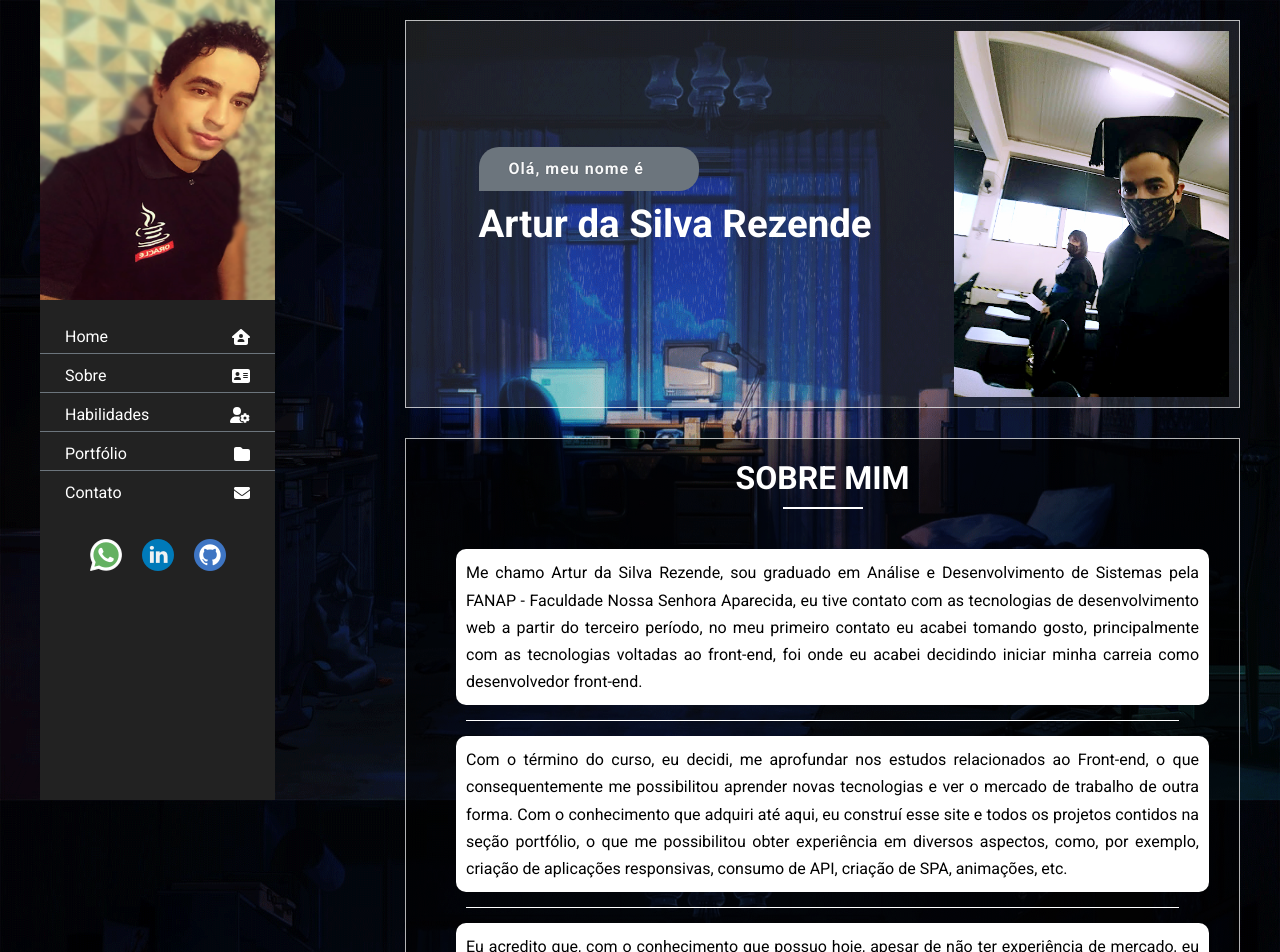
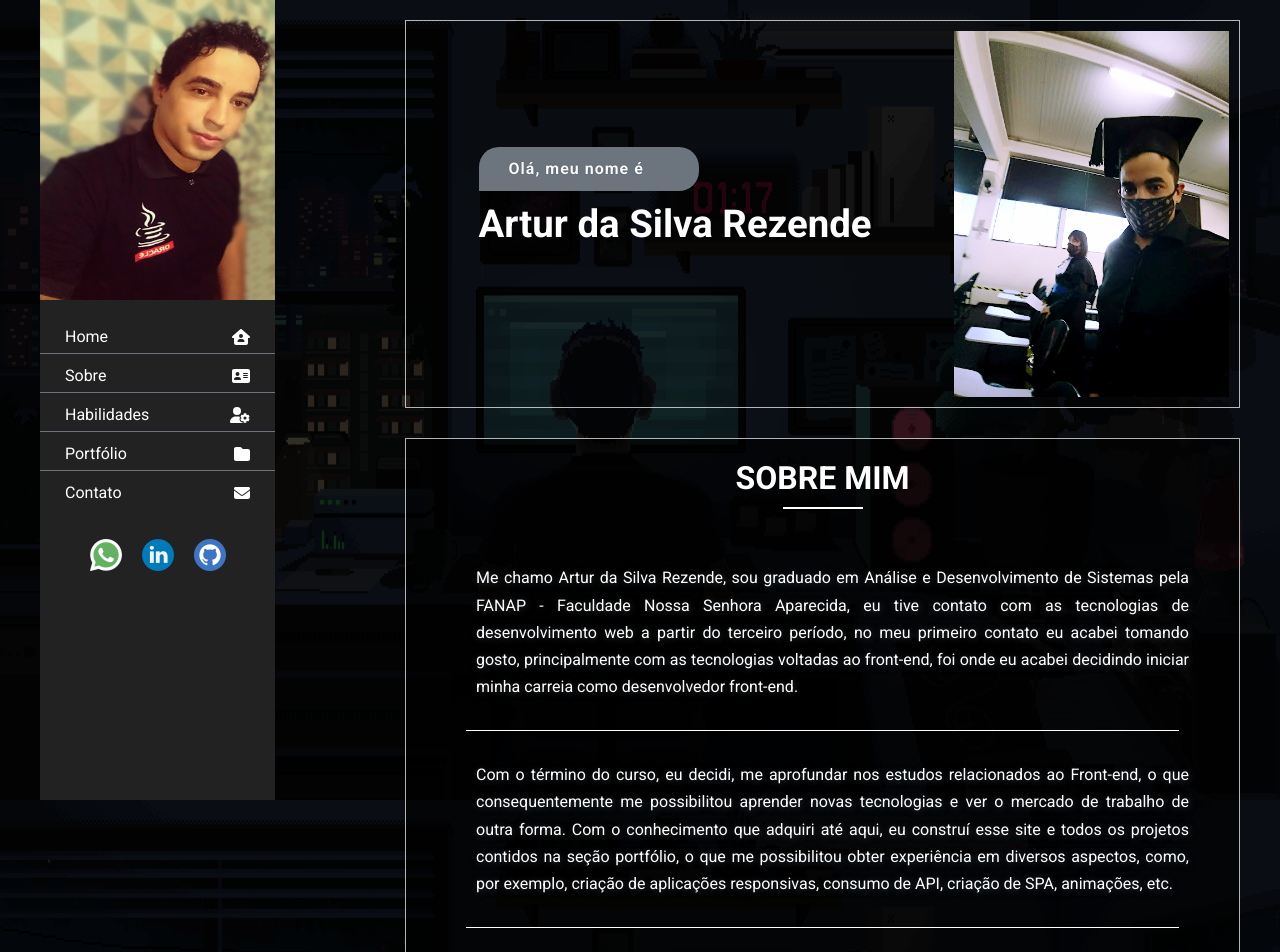
Before and after one commit to ArturdaSilvaRezende/my_site, a React (Create React App) app: page / in a window 1280 px wide. Shown: the top 952 px of the page. Built offline with nearby package versions, Linux system fonts and the light colour scheme.

Commit message:
alteração no background e cores das seções concluídas

```diff
--- a/src/components/Footer/StyleFooter.js
+++ b/src/components/Footer/StyleFooter.js
@@ -1,7 +1,7 @@
 import styled from "styled-components";
 
 export const FooterComponent = styled.footer`
-  background-color: rgba(255, 255, 255, 0.1);
+  background-color: rgba(0, 0, 0, 0.1);
   border: 1px solid rgba(255, 255, 255, 0.7);
   margin: 30px 0 20px 0;
   padding: 20px 20px;
--- a/src/components/GlobalStyle.js
+++ b/src/components/GlobalStyle.js
@@ -40,15 +40,13 @@ export const GlobalStyle = createGlobalStyle`
       .bg-rgba {
         position: absolute;
         inset: 0;
-        background-color: rgba(0, 0, 0, 0.2);
+        background-color: rgba(0, 0, 0, 0.8);
       }
     }
 
     ::selection {
-      background-color: var(--danger);
+      background-color: var(--gray);
       color: var(--white);
-      padding: 10px;
-      font-weight: 700;
     }
 
     :root {
--- a/src/components/Main/style/SectionAbout.js
+++ b/src/components/Main/style/SectionAbout.js
@@ -1,7 +1,7 @@
 import styled from "styled-components";
 
 export const SectionAbout = styled.section`
-  background-color: rgba(0, 0, 0, 0.6);
+  background-color: rgba(0, 0, 0, 0.65);
   border: 1px solid rgba(255, 255, 255, 0.7);
   margin-top: 30px;
   padding: 20px 20px;
@@ -33,10 +33,10 @@ export const AboutFigure = styled.figure`
     line-height: 1.7;
     text-align: justify;
     margin: 0 10px 0 30px;
-    color: var(--black);
-    font-weight: 500;
-    background-color: var(--white);
-    padding: 10px;
+    color: var(--white);
+    font-weight: 300;
+    text-shadow: 1px 1px 7px var(--gray-dark);
+    padding: 15px 20px;
   }
 
   @media screen and (min-width: 768px) and (max-width: 1024px) {
--- a/src/components/Main/style/SectionHome.js
+++ b/src/components/Main/style/SectionHome.js
@@ -1,7 +1,7 @@
 import styled from "styled-components";
 
 export const SectionHome = styled.section`
-  background-color: rgba(255, 255, 255, 0.1);
+  background-color: rgba(0, 0, 0, 0.1);
   border: 1px solid rgba(255, 255, 255, 0.7);
   margin-top: 20px;
 
--- a/src/components/Main/style/SectionPortfolio.js
+++ b/src/components/Main/style/SectionPortfolio.js
@@ -1,7 +1,7 @@
 import styled from "styled-components";
 
 export const SectionPortfolio = styled.section`
-  background-color: rgba(255, 255, 255, 0.1);
+  background-color: rgba(0, 0, 0, 0.1);
   border: 1px solid rgba(255, 255, 255, 0.7);
   margin-top: 30px;
   padding: 20px 20px 50px 20px;
@@ -94,14 +94,13 @@ export const PortfolioFigure = styled.figure`
 `;
 
 export const PortfolioFrontendMentor = styled.figure`
-  padding-top: 40px;
+  padding-top: 30px;
   display: flex;
   flex-direction: column;
-  border-top: 3px solid var(--white);
-  background-color: rgba(0, 0, 0, 0.8);
-  border-radius: 10px;
+  border-top: 1px solid var(--white);
 
   img {
+    border-radius: 10px;
     margin: 0 auto;
     display: block;
   }
@@ -119,9 +118,10 @@ export const PortfolioFrontendMentor = styled.figure`
 
     p {
       font-weight: 700;
-      margin: 15px 0;
-      text-shadow: 1px 1px 25px var(--blue);
+      margin: 15px auto;
+      text-shadow: 1px 1px 2px var(--black);
       color: var(--white);
+      width: 90%;
     }
 
     a {
@@ -148,6 +148,8 @@ export const PortfolioFrontendMentor = styled.figure`
 
   @media screen and (max-width: 767px) {
     padding: 10px;
+    margin: 0 auto;
+    width: 90%;
 
     img {
       width: 100%;
@@ -162,6 +164,7 @@ export const PortfolioFrontendMentor = styled.figure`
 
       p {
         font-size: 0.9rem;
+        width: 100%;
       }
     }
   }
--- a/src/components/Main/style/SectionSkills.js
+++ b/src/components/Main/style/SectionSkills.js
@@ -1,7 +1,7 @@
 import styled from "styled-components";
 
 export const SectionSkills = styled.section`
-  background-color: rgba(255, 255, 255, 0.1);
+  background-color: rgba(0, 0, 0, 0.1);
   border: 1px solid rgba(255, 255, 255, 0.7);
   margin-top: 30px;
   padding: 20px;
```
Also changed, not shown: src/components/bg-body.gif.
